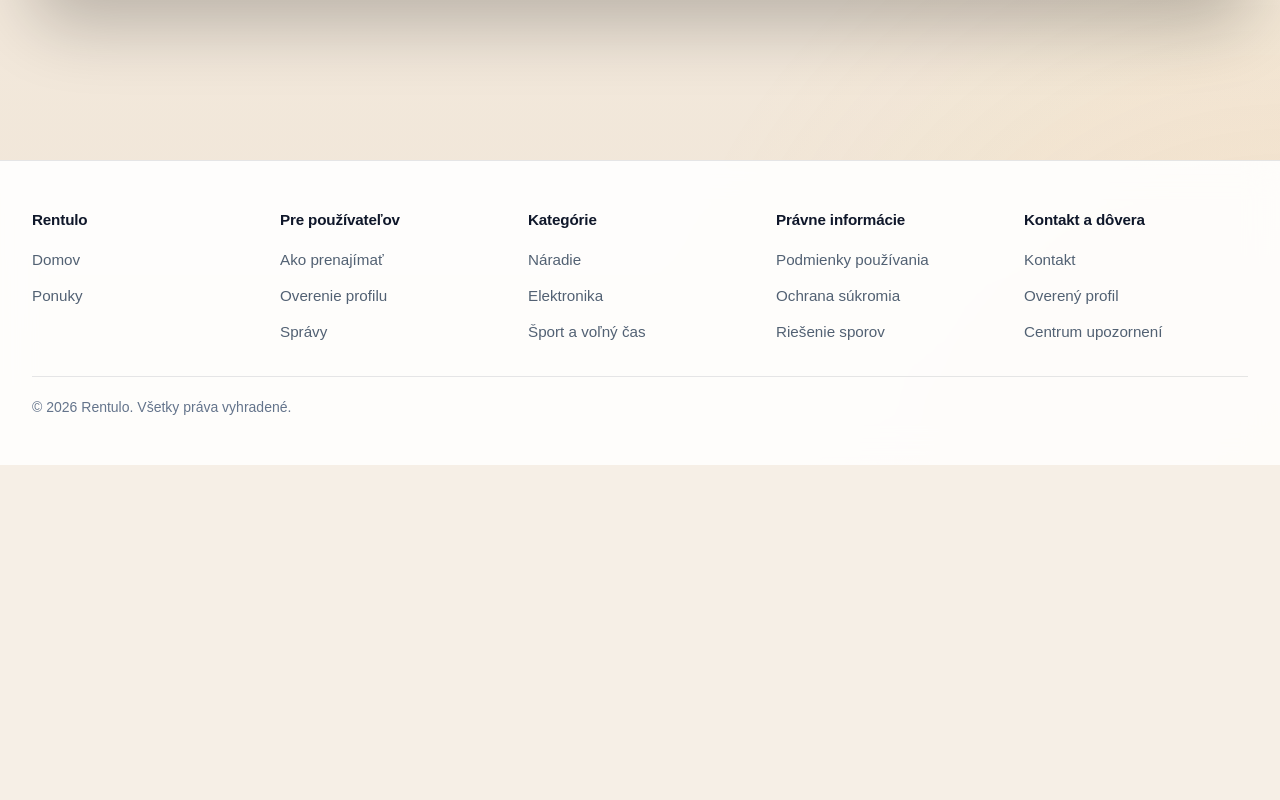
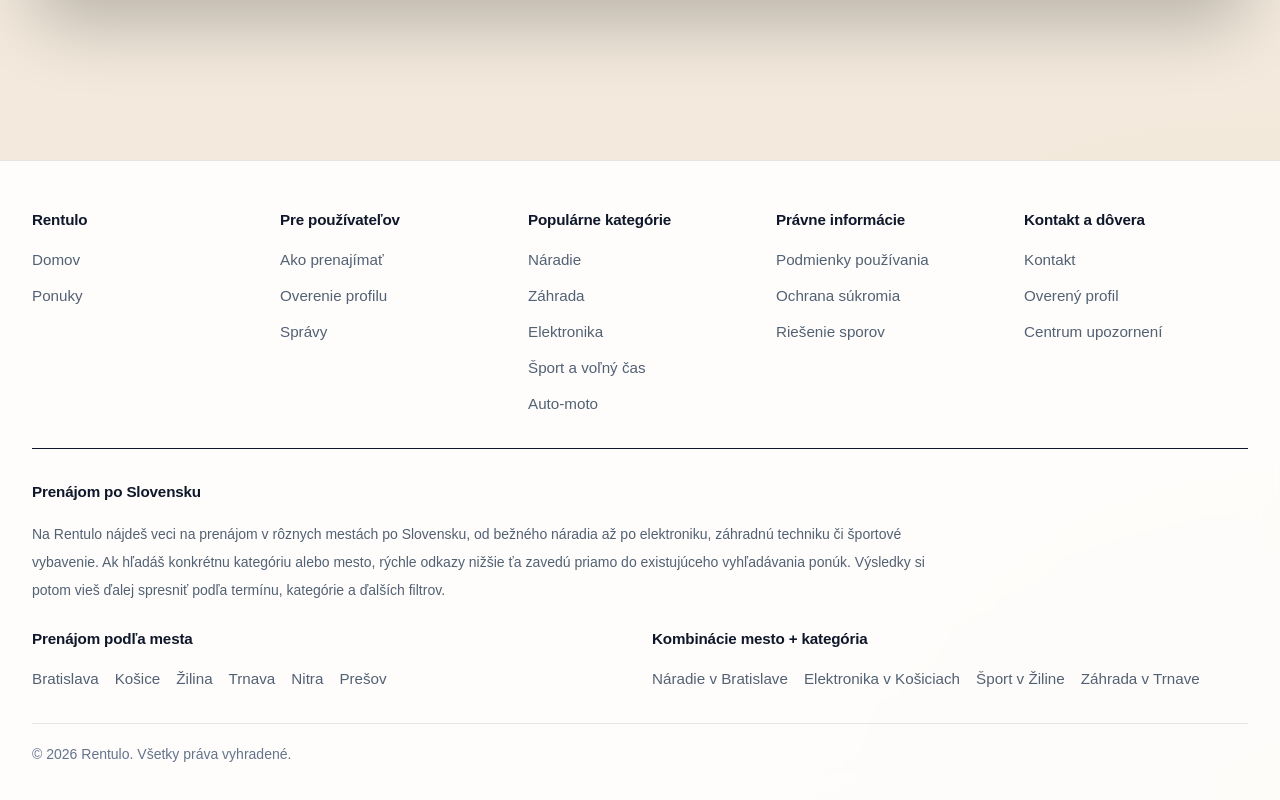
Before and after one commit to marek3993/Rentulo, a Next.js app: page / in a window 1280 px wide. Shown: the part 2182-2982 px from the top of the page. Before the commit the page ends 2647 px from the top, so only its background shows below. Built offline with nearby package versions, Linux system fonts and the light colour scheme; no server answers; the database is empty.

Commit message:
APP: add SEO footer links

```diff
--- a/src/components/AppFooter.tsx
+++ b/src/components/AppFooter.tsx
@@ -1,6 +1,74 @@
 import Link from "next/link";
+import { createClient } from "@supabase/supabase-js";
+import { unstable_cache } from "next/cache";
+import {
+  ALL_ITEMS_CATEGORY,
+  DEFAULT_ITEM_RADIUS_KM,
+  buildItemsHref,
+  type ItemSearchState,
+} from "@/lib/itemSearchParams";
 
-const footerSections = [
+type FooterLink = {
+  href: string;
+  label: string;
+};
+
+type FooterSection = {
+  title: string;
+  links: FooterLink[];
+};
+
+type FooterSeoCollections = {
+  cityLinks: FooterLink[];
+  categoryLinks: FooterLink[];
+  combinationLinks: FooterLink[];
+};
+
+type FooterSeoRow = {
+  city: string | null;
+  category: string | null;
+};
+
+const PREFERRED_CITIES = ["Bratislava", "Košice", "Žilina", "Trnava", "Nitra", "Prešov"] as const;
+const PREFERRED_CATEGORIES = [
+  "Náradie",
+  "Záhrada",
+  "Elektronika",
+  "Šport a voľný čas",
+  "Auto-moto",
+] as const;
+const CITY_LOCATIVE_MAP: Record<(typeof PREFERRED_CITIES)[number], string> = {
+  Bratislava: "Bratislave",
+  Košice: "Košiciach",
+  Žilina: "Žiline",
+  Trnava: "Trnave",
+  Nitra: "Nitre",
+  Prešov: "Prešove",
+};
+const PREFERRED_COMBINATIONS = [
+  { city: "Bratislava", category: "Náradie" },
+  { city: "Košice", category: "Elektronika" },
+  { city: "Žilina", category: "Šport a voľný čas" },
+  { city: "Trnava", category: "Záhrada" },
+  { city: "Nitra", category: "Auto-moto" },
+] as const satisfies ReadonlyArray<{
+  city: (typeof PREFERRED_CITIES)[number];
+  category: (typeof PREFERRED_CATEGORIES)[number];
+}>;
+
+const EMPTY_SEARCH_STATE: ItemSearchState = {
+  textQuery: "",
+  locationQuery: "",
+  radiusKm: DEFAULT_ITEM_RADIUS_KM,
+  category: ALL_ITEMS_CATEGORY,
+  dateFrom: "",
+  dateTo: "",
+  selectedLabel: "",
+  lat: null,
+  lng: null,
+};
+
+const BASE_FOOTER_SECTIONS: FooterSection[] = [
   {
     title: "Rentulo",
     links: [
@@ -14,14 +82,6 @@ const footerSections = [
       { href: "/items", label: "Ako prenajímať" },
       { href: "/verification", label: "Overenie profilu" },
       { href: "/messages", label: "Správy" },
-    ],
-  },
-  {
-    title: "Kategórie",
-    links: [
-      { href: "/items", label: "Náradie" },
-      { href: "/items", label: "Elektronika" },
-      { href: "/items", label: "Šport a voľný čas" },
     ],
   },
   {
@@ -42,7 +102,162 @@ const footerSections = [
   },
 ];
 
-export default function AppFooter() {
+function normalizeFooterValue(value: string) {
+  return value
+    .normalize("NFD")
+    .replace(/\p{Diacritic}/gu, "")
+    .toLowerCase()
+    .trim();
+}
+
+function createItemsSearchHref({
+  textQuery = "",
+  category = ALL_ITEMS_CATEGORY,
+}: {
+  textQuery?: string;
+  category?: string;
+}) {
+  return buildItemsHref({
+    ...EMPTY_SEARCH_STATE,
+    textQuery,
+    category,
+  });
+}
+
+function createCityLink(city: (typeof PREFERRED_CITIES)[number]): FooterLink {
+  return {
+    href: createItemsSearchHref({ textQuery: city }),
+    label: city,
+  };
+}
+
+function createCategoryLink(category: (typeof PREFERRED_CATEGORIES)[number]): FooterLink {
+  return {
+    href: createItemsSearchHref({ category }),
+    label: category,
+  };
+}
+
+function createCombinationLink(
+  city: (typeof PREFERRED_CITIES)[number],
+  category: (typeof PREFERRED_CATEGORIES)[number]
+): FooterLink {
+  const shortenedCategory = category === "Šport a voľný čas" ? "Šport" : category;
+
+  return {
+    href: createItemsSearchHref({ textQuery: city, category }),
+    label: `${shortenedCategory} v ${CITY_LOCATIVE_MAP[city]}`,
+  };
+}
+
+function buildFallbackSeoCollections(): FooterSeoCollections {
+  return {
+    cityLinks: PREFERRED_CITIES.map(createCityLink).slice(0, 6),
+    categoryLinks: PREFERRED_CATEGORIES.map(createCategoryLink).slice(0, 5),
+    combinationLinks: PREFERRED_COMBINATIONS.map(({ city, category }) =>
+      createCombinationLink(city, category)
+    ).slice(0, 4),
+  };
+}
+
+function createFooterSupabaseClient() {
+  const supabaseUrl = process.env.NEXT_PUBLIC_SUPABASE_URL?.trim() ?? "";
+  const supabaseAnonKey = process.env.NEXT_PUBLIC_SUPABASE_ANON_KEY?.trim() ?? "";
+
+  if (!supabaseUrl || !supabaseAnonKey) {
+    return null;
+  }
+
+  return createClient(supabaseUrl, supabaseAnonKey, {
+    auth: {
+      autoRefreshToken: false,
+      persistSession: false,
+    },
+  });
+}
+
+const getFooterSeoCollections = unstable_cache(
+  async (): Promise<FooterSeoCollections> => {
+    const fallback = buildFallbackSeoCollections();
+    const supabase = createFooterSupabaseClient();
+
+    if (!supabase) {
+      return fallback;
+    }
+
+    const { data, error } = await supabase
+      .from("items")
+      .select("city,category")
+      .eq("is_active", true)
+      .not("city", "is", null)
+      .not("category", "is", null)
+      .limit(1000);
+
+    if (error || !data || data.length === 0) {
+      return fallback;
+    }
+
+    const rows = data as FooterSeoRow[];
+
+    const cityLinks = PREFERRED_CITIES.filter((city) => {
+      const normalizedCity = normalizeFooterValue(city);
+      return rows.some((row) => {
+        const rowCity = row.city?.trim();
+        return rowCity ? normalizeFooterValue(rowCity).includes(normalizedCity) : false;
+      });
+    }).map(createCityLink);
+
+    const categoryLinks = PREFERRED_CATEGORIES.filter((category) => {
+      const normalizedCategory = normalizeFooterValue(category);
+      return rows.some((row) => {
+        const rowCategory = row.category?.trim();
+        return rowCategory ? normalizeFooterValue(rowCategory) === normalizedCategory : false;
+      });
+    }).map(createCategoryLink);
+
+    const combinationLinks = PREFERRED_COMBINATIONS.filter(({ city, category }) => {
+      const normalizedCity = normalizeFooterValue(city);
+      const normalizedCategory = normalizeFooterValue(category);
+
+      return rows.some((row) => {
+        const rowCity = row.city?.trim();
+        const rowCategory = row.category?.trim();
+
+        if (!rowCity || !rowCategory) {
+          return false;
+        }
+
+        return (
+          normalizeFooterValue(rowCity).includes(normalizedCity) &&
+          normalizeFooterValue(rowCategory) === normalizedCategory
+        );
+      });
+    }).map(({ city, category }) => createCombinationLink(city, category));
+
+    return {
+      cityLinks: cityLinks.length > 0 ? cityLinks.slice(0, 6) : fallback.cityLinks,
+      categoryLinks: categoryLinks.length > 0 ? categoryLinks.slice(0, 5) : fallback.categoryLinks,
+      combinationLinks:
+        combinationLinks.length > 0 ? combinationLinks.slice(0, 4) : fallback.combinationLinks,
+    };
+  },
+  ["app-footer-seo-links"],
+  { revalidate: 3600 }
+);
+
+export default async function AppFooter() {
+  const seoCollections = await getFooterSeoCollections();
+  const footerSections: FooterSection[] = [
+    BASE_FOOTER_SECTIONS[0],
+    BASE_FOOTER_SECTIONS[1],
+    {
+      title: "Populárne kategórie",
+      links: seoCollections.categoryLinks,
+    },
+    BASE_FOOTER_SECTIONS[2],
+    BASE_FOOTER_SECTIONS[3],
+  ];
+
   return (
     <footer className="rentulo-footer mt-12 border-t lg:mt-16">
       <div className="mx-auto max-w-[1280px] px-4 py-10 sm:px-6 lg:px-8 lg:py-12">
@@ -63,6 +278,47 @@ export default function AppFooter() {
           ))}
         </div>
 
+        <div className="mt-8 border-t pt-8">
+          <div className="max-w-4xl">
+            <h2 className="rentulo-footer-heading">Prenájom po Slovensku</h2>
+            <p className="mt-4 text-sm leading-7 text-[color:var(--footer-link)]">
+              Na Rentulo nájdeš veci na prenájom v rôznych mestách po Slovensku, od bežného
+              náradia až po elektroniku, záhradnú techniku či športové vybavenie. Ak hľadáš
+              konkrétnu kategóriu alebo mesto, rýchle odkazy nižšie ťa zavedú priamo do
+              existujúceho vyhľadávania ponúk. Výsledky si potom vieš ďalej spresniť podľa
+              termínu, kategórie a ďalších filtrov.
+            </p>
+          </div>
+
+          <div className="mt-6 grid gap-6 lg:grid-cols-2">
+            <div>
+              <h3 className="rentulo-footer-heading">Prenájom podľa mesta</h3>
+              <ul className="mt-4 flex flex-wrap gap-x-4 gap-y-3">
+                {seoCollections.cityLinks.map((link) => (
+                  <li key={`city-${link.label}`}>
+                    <Link href={link.href} className="rentulo-footer-link">
+                      {link.label}
+                    </Link>
+                  </li>
+                ))}
+              </ul>
+            </div>
+
+            <div>
+              <h3 className="rentulo-footer-heading">Kombinácie mesto + kategória</h3>
+              <ul className="mt-4 flex flex-wrap gap-x-4 gap-y-3">
+                {seoCollections.combinationLinks.map((link) => (
+                  <li key={`combo-${link.label}`}>
+                    <Link href={link.href} className="rentulo-footer-link">
+                      {link.label}
+                    </Link>
+                  </li>
+                ))}
+              </ul>
+            </div>
+          </div>
+        </div>
+
         <div className="rentulo-footer-copy mt-8 border-t pt-5 text-sm">
           © {new Date().getFullYear()} Rentulo. Všetky práva vyhradené.
         </div>
```
